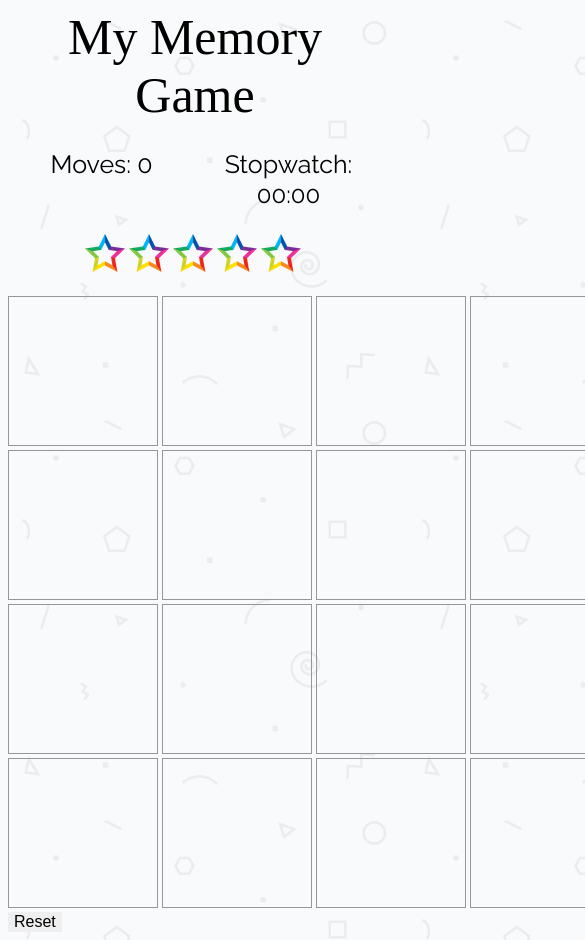
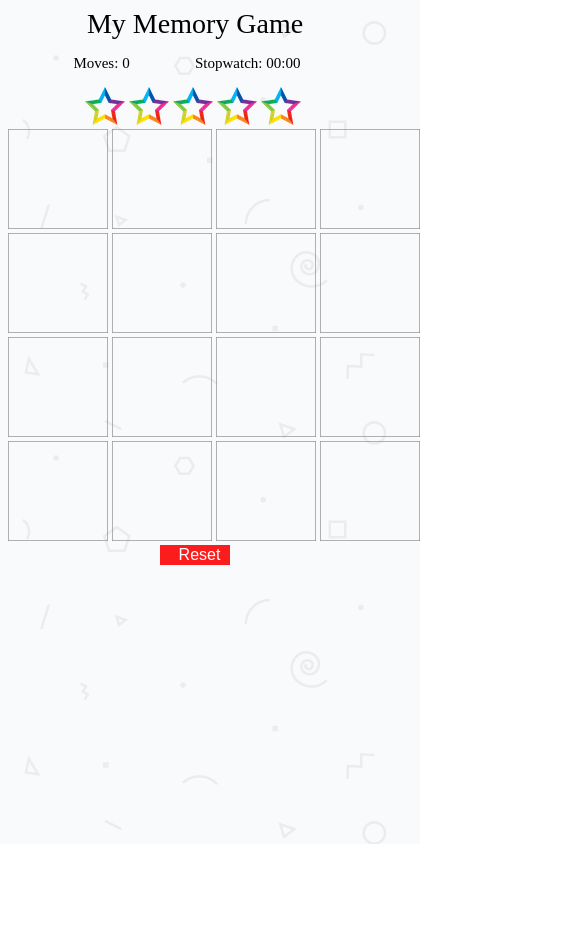
Before and after one commit to FizzyCustard/MemoryGame, a plain HTML site: page index.html in a window 390 px wide. Shown: the top 940 px of the page, 585 px wide, since content can reach past the window. After the commit the page ends 844 px from the top, so only its background shows below. Drawn offline with Linux system fonts and the light colour scheme; a web font is replaced by a local one.

Commit message:
started on making the site responsive so that it works on mobile devices

```diff
--- a/css/style.css
+++ b/css/style.css
@@ -1,5 +1,5 @@
 /*TODO MAKE THE IMAGES A DRAWN SQUARE*/
-
+/*TODO make the page fit on mobile screens*/
 
 body {
     background: #ffffff url('../img/geometry2.png');
@@ -8,6 +8,58 @@ body {
 h3 {
     font-size: 24px;
 }
+
+#rating-section {
+        text-align: center;
+        width: 50%;
+    }
+
+#star-rating {
+    width: 220px;
+    margin-left: auto;
+    margin-right: auto;
+}
+
+
+
+@media screen and (max-width: 640px) {
+
+    p {
+        font-size: 15px;
+    }
+
+    .title {
+        text-align: center;
+        font-family: 'Encode Sans Condensed';
+        font-size: 28px;
+    }
+
+    #points-timer {
+        display: flex;
+        width: 100%;
+    }
+
+    #timer {
+        font-size: 15px;
+        width: 50%;
+    }
+
+    .square {
+        width: 100px;
+    }
+
+    #table-square {
+        margin-left: auto;
+        margin-right: auto;
+        width: 412px
+    }
+
+}
+
+
+
+
+@media screen and (min-width: 641px) {
 
     .title {
         text-align: center;
@@ -27,10 +79,7 @@ h3 {
         width: 100%;
     }
 
-#rating-section {
-    text-align: center;
-    width: 50%;
-}
+
 
     #timer {
         font-size: 24px;
@@ -47,11 +96,7 @@ h3 {
 
     }
 
-#star-rating {
-    width: 220px;
-    margin-left: auto;
-    margin-right: auto;
-}
+
 
     #table-square {
         width: 617px;
@@ -87,15 +132,9 @@ h3 {
         font-family: Raleway;
     }
 
+}
 
-
-/*Button for the reset of the game*/
-
-/*TODO need to sort styling and add a bit more space above to make the button stand out more*/
-#resetGame {
-    border: 2px;
-    font-size: 16px;
-}
+/*END OF THE RESPONSIVE CSS*/
 
 
 
@@ -136,3 +175,21 @@ h3 {
         text-decoration: none;
         cursor: pointer;
     }
+
+     /*Button for the reset of the game*/
+
+     #resetContainer {
+            width: 100%;
+    }
+    /*TODO need to sort styling and add a bit more space above to make the button stand out more*/
+    #resetGame {
+        border: 2px;
+        font-size: 16px;
+        display: flex;
+        width: 70px;
+        margin-left: auto;
+        margin-right: auto;
+        background: #FB1D1DFF;
+        color: white;
+        padding-left: 15px;
+    }
--- a/index.html
+++ b/index.html
@@ -57,7 +57,7 @@
 
     <div class="theGap"></div>
     <div id="table-square">
-        <div id="row-one">
+        <div class="row-one">
             <!-- THE data-imageType IS THERE FOR THE RANDOMISING FUNCTION TO WORK -->
             <img src="img/square.png" class= "square" data-imageType="">
             <img src="img/square.png" class= "square" data-imageType="">
@@ -83,7 +83,11 @@
             <img src="img/square.png" class= "square" data-imageType="">
         </div>
     </div>
-    <input type="button" value="Reset" id="resetGame" onclick="gameReset();">
+    <div id="resetContainer">
+        <input type="button" value="Reset" id="resetGame" onclick="gameReset();">
+    </div>
+
+
     <script src="js/app.js"></script>
 </body>
 
```
Lines whose indentation alone changed are shown as unchanged.
